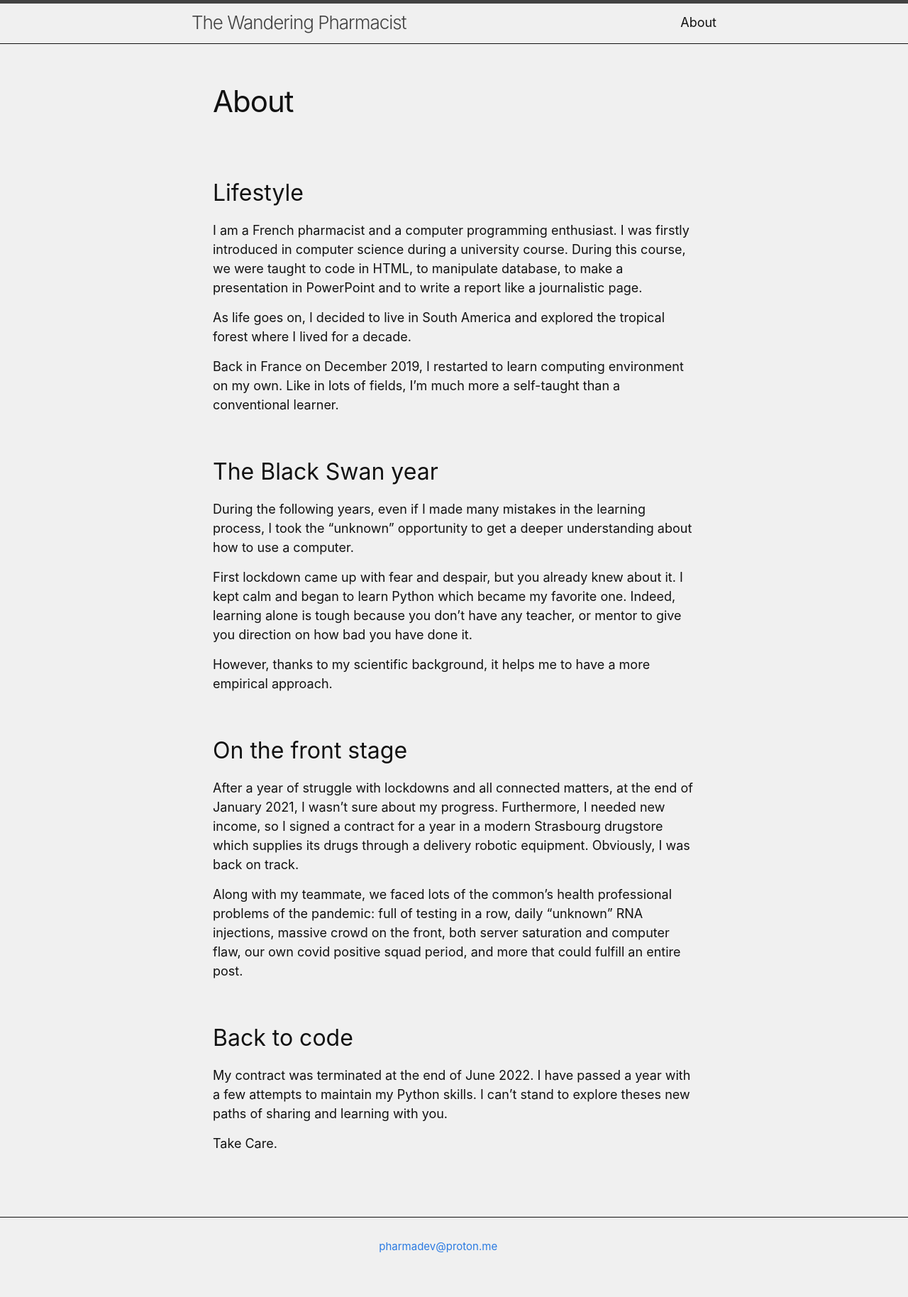
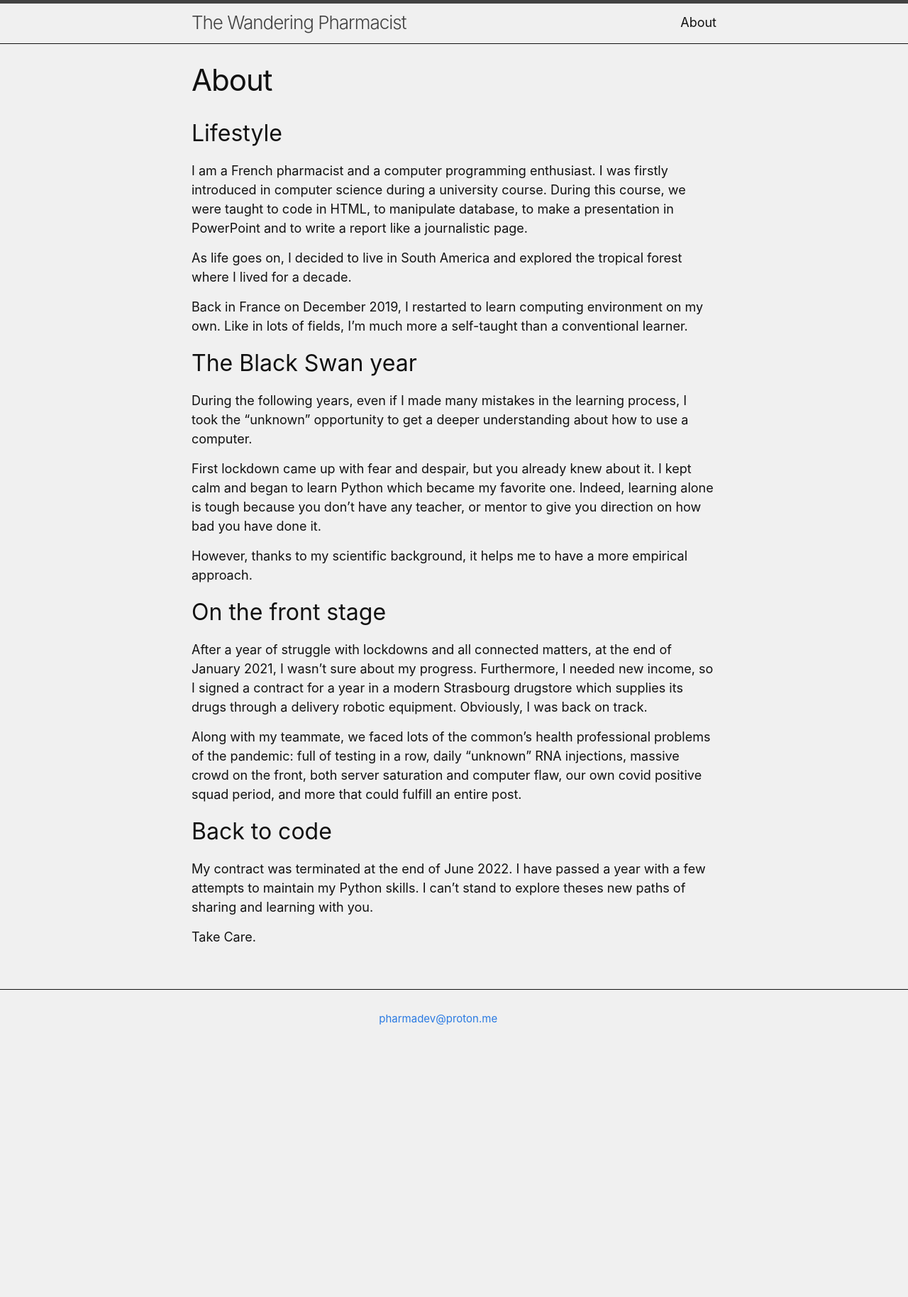
Before and after one commit to CMagnac/CMagnac-first-blog, a Jekyll site: the page built from about.markdown, in a window 1280 px wide. Shown: the whole page at 71% size. Built offline with Jekyll 4.4.1, drawn with Linux system fonts in a browser that asks for light colours; after the commit the page ends 1507 px from its top, so only the background shows below that.

Commit message:
add html page and update about

```diff
--- /dev/null
+++ b/_layouts/page.html
@@ -0,0 +1,14 @@
+---
+layout: default
+---
+<article class="post">
+
+  <header class="post-header">
+    <h1 class="post-title">{{ page.title | escape }}</h1>
+  </header>
+
+  <div class="post-content">
+    {{ content }}
+  </div>
+
+</article>
--- a/about.markdown
+++ b/about.markdown
@@ -12,8 +12,6 @@
 
 Back in France on December 2019, I restarted to learn computing environment on my own. Like in lots of fields, I'm much more a self-taught than a conventional learner.
 
-<br>
-
 ## The Black Swan year
 
 During the following years, even if I made many mistakes in the learning process, I took the "unknown" opportunity to get a deeper understanding about how to use a computer.
@@ -22,15 +20,11 @@
 
 However, thanks to my scientific background, it helps me to have a more empirical approach.
 
-<br>
-
 ## On the front stage
 
 After a year of struggle with lockdowns and all connected matters, at the end of January 2021, I wasn't sure about my progress. Furthermore, I needed new income, so I signed a contract for a year in a modern Strasbourg drugstore which supplies its drugs through a delivery robotic equipment. Obviously, I was back on track.
 
 Along with my teammate, we faced lots of the common’s health professional problems of the pandemic: full of testing in a row, daily "unknown" RNA injections, massive crowd on the front, both server saturation and computer flaw, our own covid positive squad period, and more that could fulfill an entire post.
-
-<br>
 
 ## Back to code
 
```
Also changed, not shown: other parts of about.markdown (+1 -1 lines).
